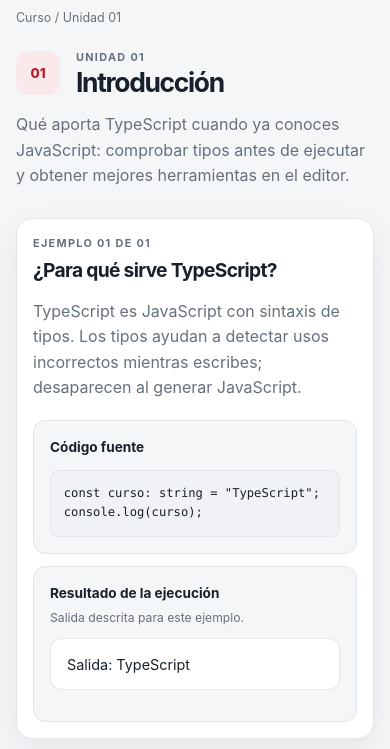
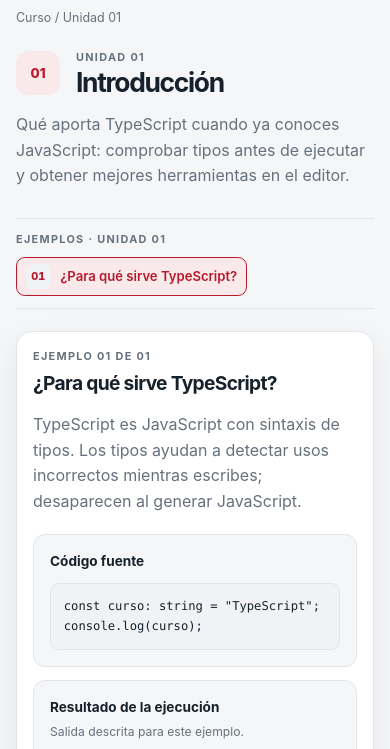
Before and after one commit to pepesan/curso-typescript-twitch, a website built with Vite: page index.html in a window 390 px wide. Shown: the part 78-827 px from the top of the page. Built offline with nearby package versions, Linux system fonts and the light colour scheme.

Commit message:
fix: coloca el menu de ejemplos antes del contenido

```diff
--- a/src/app/courseApp.ts
+++ b/src/app/courseApp.ts
@@ -100,10 +100,6 @@ export class CourseApp {
                   <h2>Contenido</h2>
                 </div>
                 <nav aria-label="Unidades"><ol class="unit-list" id="unit-list"></ol></nav>
-                <nav class="example-submenu" aria-label="Ejemplos de la unidad actual">
-                  <p class="eyebrow" id="example-menu-title">Ejemplos</p>
-                  <ol class="example-list" id="example-list"></ol>
-                </nav>
               </aside>
               <main class="lesson-main" id="lesson-main" tabindex="-1">
                 <p class="sr-only" id="lesson-announcement" aria-live="polite" aria-atomic="true"></p>
@@ -113,6 +109,10 @@ export class CourseApp {
                   <div><p class="eyebrow" id="unit-label"></p><h1 id="unit-title"></h1></div>
                 </header>
                 <p class="section-intro" id="unit-description"></p>
+                <nav class="example-submenu" aria-label="Ejemplos de la unidad actual">
+                  <p class="eyebrow" id="example-menu-title">Ejemplos</p>
+                  <ol class="example-list" id="example-list"></ol>
+                </nav>
                 <article class="example-card" aria-labelledby="example-title">
                   <div class="example-card-heading">
                     <p class="eyebrow" id="example-position"></p>
@@ -278,7 +278,14 @@ export class CourseApp {
         activeExampleButton?.scrollIntoView({ block: "nearest", inline: "center" });
 
         // Rebuilding the button list would otherwise drop keyboard focus.
-        if (this.focusAfterRender === "unit") activeUnitButton?.focus({ preventScroll: true });
+        if (this.focusAfterRender === "unit") {
+            if (window.matchMedia("(max-width: 900px)").matches && this.isMobileMenuOpen()) {
+                this.closeMobileMenu(false);
+                activeExampleButton?.focus({ preventScroll: true });
+            } else {
+                activeUnitButton?.focus({ preventScroll: true });
+            }
+        }
         if (this.focusAfterRender === "example") {
             if (this.isMobileMenuOpen()) this.closeMobileMenu(false);
             if (window.matchMedia("(max-width: 900px)").matches) {
--- a/src/styles/_layout.scss
+++ b/src/styles/_layout.scss
@@ -263,20 +263,19 @@
 }
 
 .example-submenu {
-  flex: 0 0 auto;
-  max-height: 42%;
-  overflow: auto;
-  border-top: 1px solid var(--color-border);
-  padding: 0.8rem 0.1rem 0.2rem;
+  margin: 0 0 1.35rem;
+  border-block: 1px solid var(--color-border);
+  padding: 0.75rem 0;
 
   > .eyebrow {
-    padding: 0 0.65rem 0.5rem;
+    margin-bottom: 0.55rem;
   }
 }
 
 .example-list {
-  display: grid;
-  gap: 0.2rem;
+  display: flex;
+  flex-wrap: wrap;
+  gap: 0.35rem;
   margin: 0;
   padding: 0;
   list-style: none;
@@ -284,13 +283,12 @@
 
 .example-button {
   display: flex;
-  width: 100%;
-  min-height: 2.55rem;
+  min-height: 2.35rem;
   align-items: center;
   gap: 0.6rem;
-  border: 0;
+  border: 1px solid var(--color-border);
   border-radius: 0.55rem;
-  background: transparent;
+  background: var(--color-surface);
   color: var(--color-muted);
   cursor: pointer;
   font-size: 0.82rem;
@@ -307,6 +305,7 @@
   }
 
   &.is-active {
+    border-color: var(--color-accent);
     background: var(--color-accent-soft);
     color: var(--color-accent);
   }
@@ -537,25 +536,23 @@
     }
   }
 
+  .example-submenu {
+    overflow-x: auto;
+    overscroll-behavior-x: contain;
+  }
+
   .example-list {
-    display: grid;
-    overflow: visible;
+    width: max-content;
+    min-width: 100%;
+    flex-wrap: nowrap;
   }
 
   .example-list li {
-    min-width: 0;
+    flex: 0 0 auto;
   }
 
-  .example-submenu {
-    max-height: 38%;
-    flex: 0 0 auto;
-    overflow: auto;
-    border-top: 1px solid var(--color-border);
-    padding: 0.8rem 0.1rem 0.2rem;
-
-    > .eyebrow {
-      padding: 0 0.65rem 0.5rem;
-    }
+  .example-button {
+    white-space: nowrap;
   }
 
   .example-workbench {
```
Also changed, not shown: src/app/README.md.
